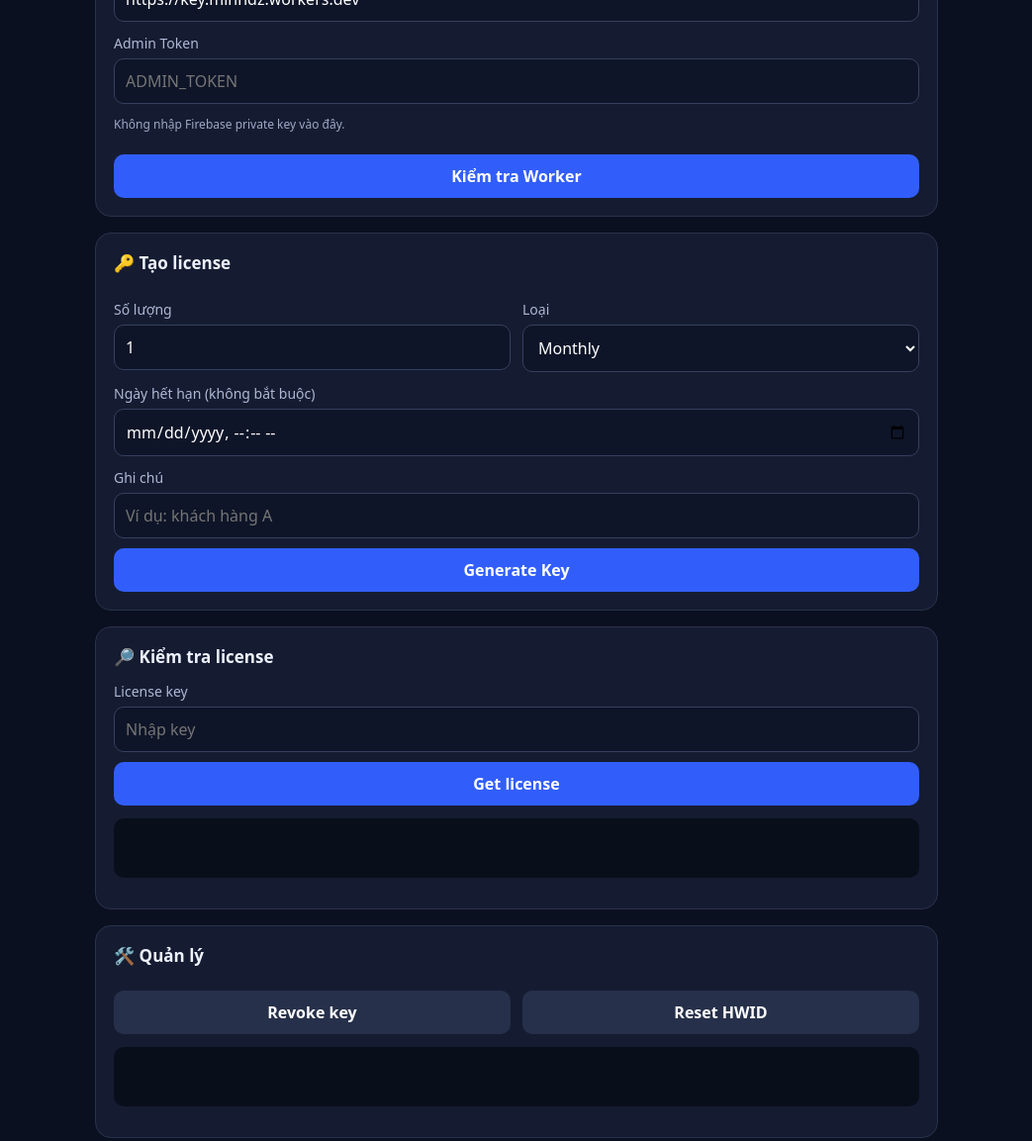
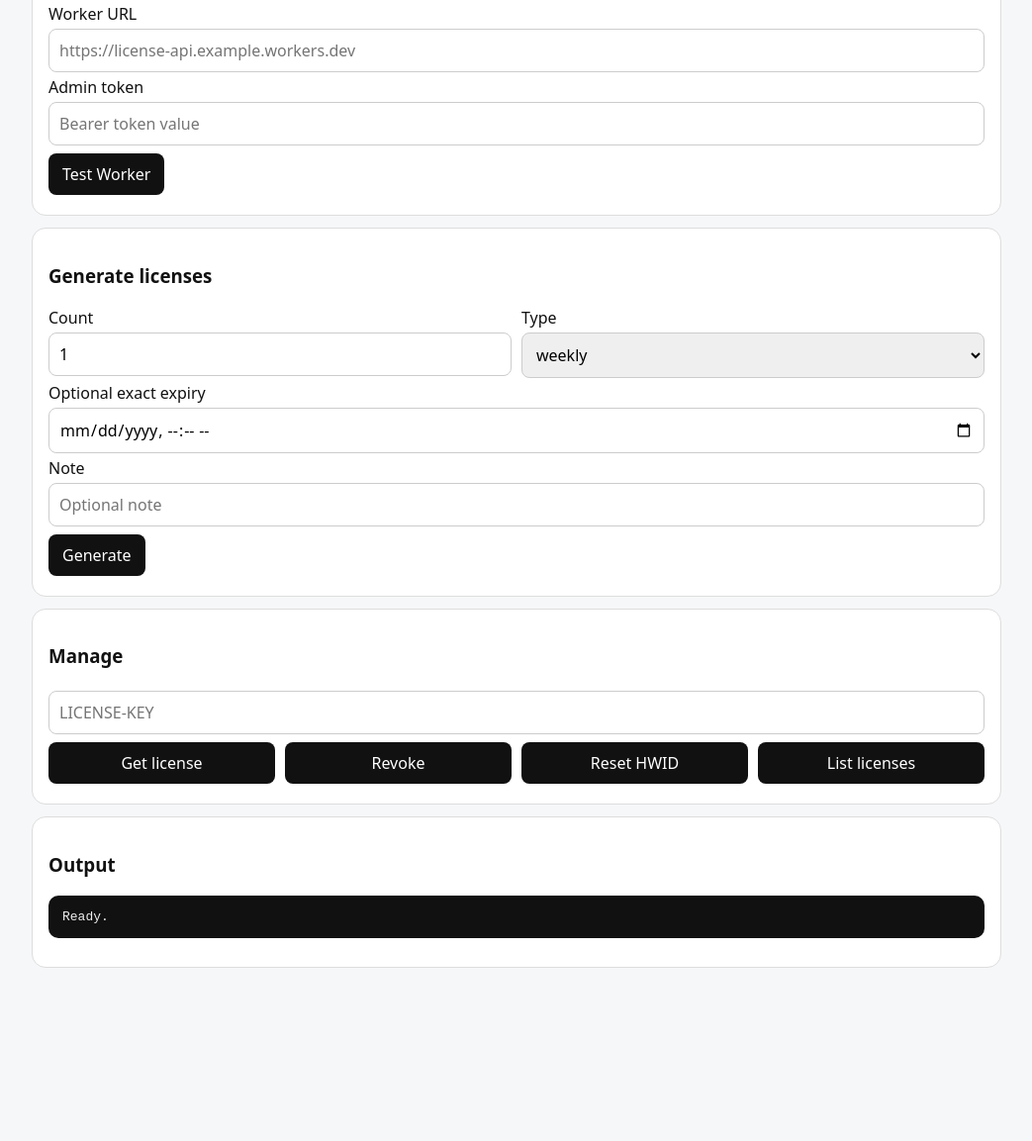
Before and after one commit to nminhios/key, a plain HTML site: page index.html in a window 1280 px wide. Shown: the part 180-1333 px from the top of the page at 99% size, without its empty margins (118-1161 px from the left). After the commit the page ends 1188 px from the top, so only its background shows below. Drawn offline with Linux system fonts and the light colour scheme.

Commit message:
Update index.html

```diff
--- a/index.html
+++ b/index.html
@@ -1,28 +1,136 @@
 <!doctype html>
-<html lang="vi"><head><meta charset="utf-8"><meta name="viewport" content="width=device-width,initial-scale=1">
+<html lang="en">
+<head>
+<meta charset="utf-8">
+<meta name="viewport" content="width=device-width,initial-scale=1">
 <title>License Admin</title>
 <style>
-*{box-sizing:border-box}body{margin:0;font-family:system-ui,-apple-system,sans-serif;background:#0b1020;color:#eef2ff}.wrap{max-width:900px;margin:auto;padding:24px}.card{background:#151c31;border:1px solid #29324d;border-radius:16px;padding:18px;margin-bottom:16px}h1{margin:0 0 18px;font-size:24px}h2{font-size:17px;margin-top:0}label{display:block;margin:12px 0 6px;color:#aeb8d4;font-size:14px}input,select,button{width:100%;padding:11px;border-radius:10px;border:1px solid #34405f;background:#0e1528;color:#fff;font:inherit}button{cursor:pointer;background:#315efb;border:0;font-weight:700;margin-top:10px}button.secondary{background:#26304a}.row{display:grid;grid-template-columns:1fr 1fr;gap:12px}pre{white-space:pre-wrap;word-break:break-word;background:#090e1b;padding:14px;border-radius:10px;min-height:60px}.key{font-size:18px;font-weight:700;letter-spacing:1px}.small{font-size:12px;color:#9da8c5}.ok{color:#63e6be}.err{color:#ff8f8f}@media(max-width:650px){.row{grid-template-columns:1fr}}
-</style></head><body><div class="wrap">
+body{font-family:system-ui,-apple-system,sans-serif;max-width:980px;margin:0 auto;padding:18px;background:#f6f7f9;color:#111}
+section{background:#fff;border:1px solid #ddd;border-radius:14px;padding:16px;margin:12px 0}
+input,select,button{font:inherit;padding:10px;margin:4px 0;border-radius:8px;border:1px solid #ccc}
+input,select{width:100%;box-sizing:border-box}
+button{cursor:pointer;background:#111;color:#fff;border:0;padding:10px 14px}
+.grid{display:grid;grid-template-columns:repeat(auto-fit,minmax(220px,1fr));gap:10px}
+pre{background:#111;color:#eee;border-radius:10px;padding:14px;white-space:pre-wrap;overflow:auto}
+small{color:#666}
+</style>
+</head>
+<body>
 <h1>License Admin</h1>
-<div class="card"><h2>⚙️ Kết nối</h2>
-<label>Worker URL</label><input id="base" value="https://key.minhdz.workers.dev">
-<label>Admin Token</label><input id="token" type="password" placeholder="ADMIN_TOKEN">
-<p class="small">Không nhập Firebase private key vào đây.</p><button onclick="health()">Kiểm tra Worker</button><div id="health"></div></div>
-<div class="card"><h2>🔑 Tạo license</h2><div class="row"><div><label>Số lượng</label><input id="count" type="number" min="1" max="100" value="1"></div>
-<div><label>Loại</label><select id="type"><option value="free">Free</option><option value="daily">Daily</option><option value="weekly">Weekly</option><option value="monthly" selected>Monthly</option><option value="lifetime">Lifetime</option></select></div></div>
-<label>Ngày hết hạn (không bắt buộc)</label><input id="expires" type="datetime-local"><label>Ghi chú</label><input id="note" placeholder="Ví dụ: khách hàng A"><button onclick="generate()">Generate Key</button><div id="generated"></div></div>
-<div class="card"><h2>🔎 Kiểm tra license</h2><label>License key</label><input id="lookupKey" placeholder="Nhập key"><button onclick="lookup()">Get license</button><pre id="lookupOut"></pre></div>
-<div class="card"><h2>🛠️ Quản lý</h2><div class="row"><button class="secondary" onclick="revoke()">Revoke key</button><button class="secondary" onclick="resetHwid()">Reset HWID</button></div><pre id="actionOut"></pre></div>
-</div>
+
+<section>
+  <h3>Connection</h3>
+  <label>Worker URL</label>
+  <input id="url" placeholder="https://license-api.example.workers.dev">
+  <label>Admin token</label>
+  <input id="token" type="password" placeholder="Bearer token value">
+  <button onclick="health()">Test Worker</button>
+</section>
+
+<section>
+  <h3>Generate licenses</h3>
+  <div class="grid">
+    <div><label>Count</label><input id="count" type="number" min="1" max="100" value="1"></div>
+    <div><label>Type</label>
+      <select id="type">
+        <option value="free">free</option>
+        <option value="daily">daily</option>
+        <option value="weekly" selected>weekly</option>
+        <option value="monthly">monthly</option>
+        <option value="lifetime">lifetime</option>
+      </select>
+    </div>
+  </div>
+  <label>Optional exact expiry</label>
+  <input id="expires" type="datetime-local">
+  <label>Note</label>
+  <input id="note" placeholder="Optional note">
+  <button onclick="generate()">Generate</button>
+</section>
+
+<section>
+  <h3>Manage</h3>
+  <input id="key" placeholder="LICENSE-KEY">
+  <div class="grid">
+    <button onclick="getLicense()">Get license</button>
+    <button onclick="revoke()">Revoke</button>
+    <button onclick="resetHwid()">Reset HWID</button>
+    <button onclick="listLicenses()">List licenses</button>
+  </div>
+</section>
+
+<section>
+  <h3>Output</h3>
+  <pre id="out">Ready.</pre>
+</section>
+
 <script>
-const $=id=>document.getElementById(id), base=()=>$('#base').value.trim().replace(/\/+$/,'');
-function headers(){return {'Authorization':'Bearer '+$('#token').value,'Content-Type':'application/json'}}
-async function api(path,opt={}){const r=await fetch(base()+path,{...opt,headers:{...headers(),...(opt.headers||{})}}),t=await r.text();let d;try{d=JSON.parse(t)}catch{d={raw:t}}if(!r.ok)throw Error(JSON.stringify(d));return d}
-async function health(){try{let d=await (await fetch(base()+'/api/health')).json();$('#health').innerHTML='<p class="ok">✓ Worker hoạt động: '+JSON.stringify(d)+'</p>'}catch(e){$('#health').innerHTML='<p class="err">✗ '+e.message+'</p>'}}
-async function generate(){try{let x=$('#expires').value;if(x)x=new Date(x).toISOString();let d=await api('/admin/generate',{method:'POST',body:JSON.stringify({count:+$('#count').value,type:$('#type').value,expiresAt:x,note:$('#note').value})});$('#generated').innerHTML=d.licenses.map(x=>'<p class="key">'+esc(x.key)+'</p>').join('')+'<pre>'+esc(JSON.stringify(d,null,2))+'</pre>'}catch(e){$('#generated').innerHTML='<p class="err">'+esc(e.message)+'</p>'}}
-async function lookup(){let k=$('#lookupKey').value.trim();if(!k)return;try{$('#lookupOut').textContent=JSON.stringify(await api('/admin/get?key='+encodeURIComponent(k)),null,2)}catch(e){$('#lookupOut').textContent=e.message}}
-async function revoke(){let k=$('#lookupKey').value.trim();if(!k)return alert('Nhập key trước');try{$('#actionOut').textContent=JSON.stringify(await api('/admin/revoke',{method:'POST',body:JSON.stringify({key:k})}),null,2)}catch(e){$('#actionOut').textContent=e.message}}
-async function resetHwid(){let k=$('#lookupKey').value.trim();if(!k)return alert('Nhập key trước');try{$('#actionOut').textContent=JSON.stringify(await api('/admin/reset-hwid',{method:'POST',body:JSON.stringify({key:k})}),null,2)}catch(e){$('#actionOut').textContent=e.message}}
-function esc(s){return String(s).replace(/[&<>"']/g,c=>({'&':'&amp;','<':'&lt;','>':'&gt;','"':'&quot;',"'":'&#39;'}[c]))}
-</script></body></html>
+const $ = id => document.getElementById(id);
+
+function config(){
+  return {
+    url: $("url").value.trim().replace(/\/+$/,""),
+    token: $("token").value.trim()
+  };
+}
+
+async function call(path, options={}){
+  const c = config();
+  if(!c.url) throw new Error("Enter Worker URL first");
+  const headers = {
+    "content-type":"application/json",
+    "authorization":"Bearer "+c.token,
+    ...(options.headers||{})
+  };
+  const r = await fetch(c.url+path,{...options,headers});
+  const text = await r.text();
+  let data;
+  try { data = JSON.parse(text); } catch { data = {raw:text}; }
+  $("out").textContent = JSON.stringify({http:r.status,data},null,2);
+  return data;
+}
+
+async function health(){
+  const c=config();
+  const r=await fetch(c.url+"/api/health");
+  const d=await r.json();
+  $("out").textContent=JSON.stringify({http:r.status,data:d},null,2);
+}
+
+function generate(){
+  const e=$("expires").value;
+  return call("/admin/generate",{
+    method:"POST",
+    body:JSON.stringify({
+      count:Number($("count").value||1),
+      type:$("type").value,
+      expiresAt:e?new Date(e).toISOString():"",
+      note:$("note").value
+    })
+  });
+}
+
+function getLicense(){
+  return call("/admin/get?key="+encodeURIComponent($("key").value.trim()));
+}
+
+function revoke(){
+  return call("/admin/revoke",{
+    method:"POST",
+    body:JSON.stringify({key:$("key").value.trim()})
+  });
+}
+
+function resetHwid(){
+  return call("/admin/reset-hwid",{
+    method:"POST",
+    body:JSON.stringify({key:$("key").value.trim()})
+  });
+}
+
+function listLicenses(){
+  return call("/admin/list?pageSize=100");
+}
+</script>
+</body>
+</html>
```
